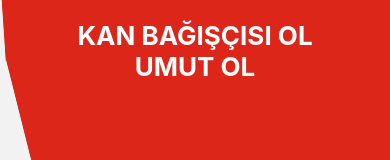
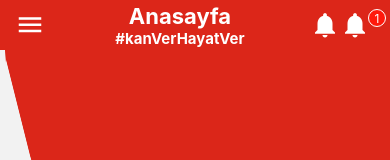
Before and after one commit to oguzhanabalta/kanKardesim-mobile-app, a React Native app in the folder kankardesim/: screen /HomeScreen in a window 390 px wide. Shown: the top 160 px of the page. Built offline with nearby package versions, Linux system fonts and the light colour scheme.

Commit message:
HomeScreen başlandı.

```diff
--- a/kankardesim/src/Components/Header.js
+++ b/kankardesim/src/Components/Header.js
@@ -3,7 +3,7 @@ import { View, Text, StyleSheet, Dimensions } from 'react-native';
 import { colors, parameters } from '../Global/styles';
 import { Icon } from 'react-native-elements/dist/icons/Icon';
 
-export default function Header({title,type}){
+export default function Header({title,type, navigation}){
     return(
         <View style = {styles.header}>
             <View>
@@ -12,7 +12,7 @@ export default function Header({title,type}){
                     name={type}
                     color={colors.headerText}
                     size={30}
-                    onPress={()=>{}}
+                    onPress={()=>{navigation.goBack()}}
                 />
             </View>
             <View>
--- /dev/null
+++ b/kankardesim/src/Components/HomeHeader.js
@@ -0,0 +1,77 @@
+import React from 'react';
+import { View, Text, StyleSheet, Dimensions } from 'react-native';
+import { colors, parameters } from '../Global/styles';
+import { Icon, withBadge, Badge } from 'react-native-elements';
+
+export default function HomeHeader({title}){
+const BadgeIcon=withBadge(1)(Icon)
+    return(
+        <View style = {styles.header}>
+            <View style={{marginLeft:15}}>
+                <Icon
+                    type="material-community"
+                    name="menu"
+                    color={colors.headerText}
+                    size={30}
+                />
+            </View>
+            <View style={{alignItems:"center",justifyContent:"center", marginLeft:10}}>
+                <View>
+                    <Text style={styles.headerText}>{title}</Text>
+                </View>
+                <View>
+                    <Text style={styles.headerText2}>#kanVerHayatVer</Text>
+                </View>
+
+            </View>
+            <View style={{marginRight:15, flexDirection:"row",}}>
+                <View>
+                    <Icon
+                            type="Ionicons"
+                            name="notifications"
+                            color={colors.headerText}
+                            size={30}
+                    />
+
+                </View>
+                <View style={{marginRight:5}}>
+                    <BadgeIcon
+                            type="Ionicons"
+                            name="notifications"
+                            color={colors.headerText}
+                            size={30}
+                    />
+                </View>
+
+            </View>
+
+
+        </View>
+    )
+};
+
+const styles = StyleSheet.create({
+    header: {
+        flexDirection:"row",
+        backgroundColor: colors.buttons,
+        height:parameters.headerHeight,
+        width:parameters.headerWidth,
+        justifyContent:"space-between",
+        alignItems:"center",
+    },
+    backButton:{
+        marginLeft:5,
+    },
+    headerText: {
+        color:colors.headerText,
+        fontSize: 22,
+        marginLeft: -5,
+        fontWeight:"bold",
+    },
+    headerText2: {
+        color:colors.headerText,
+        fontSize: 15,
+        marginLeft: -5,
+        fontWeight:"bold",
+    },
+})
--- a/kankardesim/src/Navigations/RootNavigator.js
+++ b/kankardesim/src/Navigations/RootNavigator.js
@@ -1,6 +1,6 @@
 import React from "react";
 import {NavigationContainer} from '@react-navigation/native';
-import AuthStack from "./authNavigatior";
+import AuthStack from "./authStack";
 
 
 export default function RootNavigator(){
--- a/kankardesim/src/Navigations/authNavigatior.js
+++ b/kankardesim/src/Navigations/authStack.js
@@ -2,6 +2,8 @@ import React from 'react';
 import {createStackNavigator, TransitionPresets} from '@react-navigation/stack';
 import SignInScreen from '../Screens/authScreens/SignInScreen';
 import WelcomeScreen from '../Screens/authScreens/WelcomeScreen';
+import HomeScreen from '../Screens/HomeScreen';
+
 
 const Auth = createStackNavigator();
 
@@ -24,6 +26,15 @@ export default function AuthStack () {
                     ...TransitionPresets.RevealFromBottomAndroid
                 }}
             />
+             <Auth.Screen
+                name="HomeScreen"
+                component= {HomeScreen}
+                options= {{
+                    headerShown:false,
+                    ...TransitionPresets.RevealFromBottomAndroid
+                }}
+            />
+
         </Auth.Navigator>
     )
 }
--- /dev/null
+++ b/kankardesim/src/Screens/HomeScreen.js
@@ -0,0 +1,23 @@
+import React from "react";
+import { View,Text,StyleSheet, ImageBackground } from "react-native";
+import {Icon} from "react-native-elements";
+import HomeHeader from "../Components/HomeHeader";
+
+
+export default function HomeScreen(){
+    return(
+        <ImageBackground source={require('../Assets/image/back.png')} style={{flex:1}} >
+            <View style={styles.container}>
+                <HomeHeader title="Anasayfa"/>
+            </View>
+        </ImageBackground>
+
+    )
+}
+
+const styles = StyleSheet.create({
+    container:{
+        flex:1,
+    }
+
+})
--- a/kankardesim/src/Screens/authScreens/SignInScreen.js
+++ b/kankardesim/src/Screens/authScreens/SignInScreen.js
@@ -6,7 +6,7 @@ import * as Animatable from 'react-native-animatable';
 import { Icon, Button, SocialIcon } from 'react-native-elements';
 
 
-export default function SignInScreen () {
+export default function SignInScreen ({navigation}) {
 
     const[textInput2Fossued, setTextInput2Fossued]= useState(false)
 
@@ -17,7 +17,7 @@ export default function SignInScreen () {
 
     return(
         <View style= {styles.container}>
-          <Header title="KAN KARDEŞİM" type="arrow-left"/>
+          <Header title="KAN KARDEŞİM" type="arrow-left" navigation={navigation}/>
           <View style={{marginLeft:20, marginTop:10}}>
               <Text style={title}>Giriş Yap</Text>
           </View>
@@ -67,6 +67,7 @@ export default function SignInScreen () {
                 title="Giriş Yap"
                 buttonStyle={parameters.styledButton}
                 titleStyle={parameters.buttonTitle}
+                onPress={()=>{navigation.navigate('HomeScreen')}}
               />
           </View>
           <View style={{alignItems:"center", marginTop:20}}>
```
